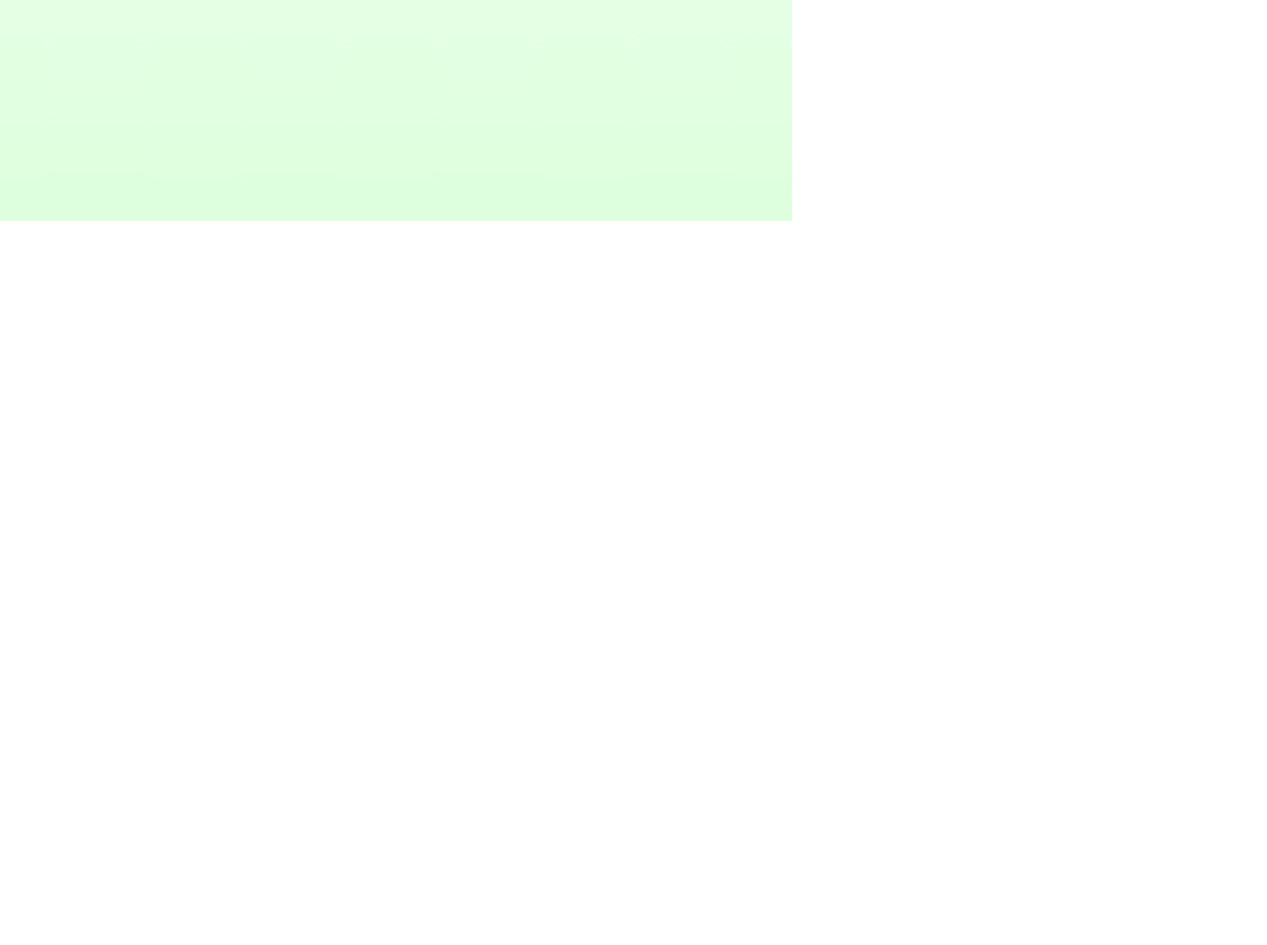
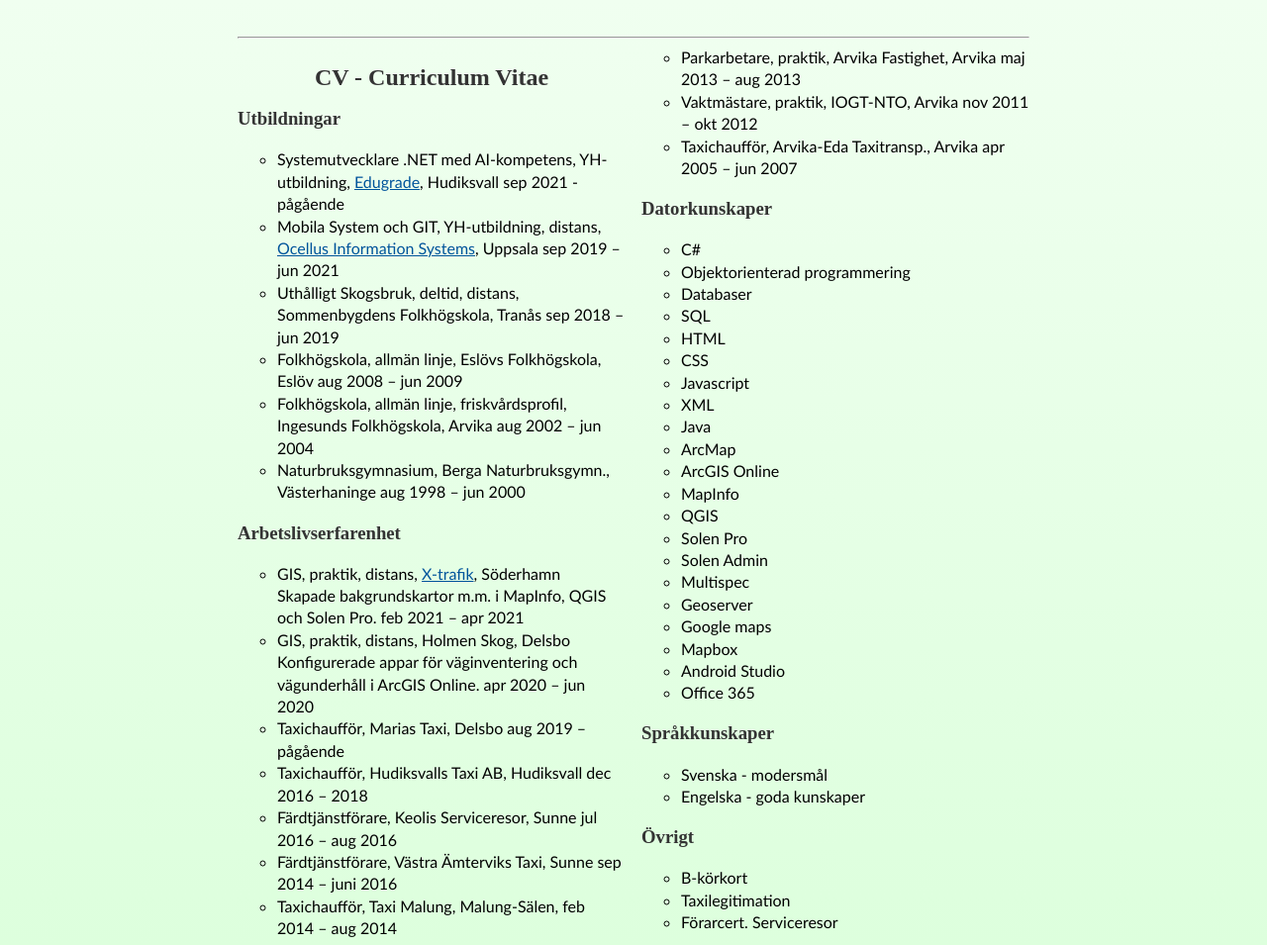
Before and after one commit to teros4me/cv, a plain HTML site: page om.html in a window 1280 px wide. Shown: the part 753-1708 px from the top of the page at 99% size. Before the commit the page ends 976 px from the top, so only its background shows below. Drawn offline with Linux system fonts and the light colour scheme; a web font is replaced by a local one.

```diff
--- a/om.html
+++ b/om.html
@@ -15,7 +15,7 @@
   </script>
   <title>Elijas CV</title>
 </head>
-<body>
+<body class="centrera">
 <header>
   <img src="okarta_banner.png" id="banner" alt="Karta över en påhittad ö">
   <nav>
@@ -24,7 +24,6 @@
       <li><a href="cv.html">CV</a></li>
       <li><a class="aktiv" href="om.html">Om mig</a></li>
       <li><a href="portfolio.html">Portfolio</a></li>
-      <li><a href="riktlinjer.html">Webbriktlinjer</a></li>
     </ul>
   </nav>
 </header>
@@ -41,7 +40,7 @@
       Hittills har jag läst kurserna Programmering med C# och .NET,
       Praktisk objektorienterad programmering, Programmering av databaser och SQL,
       Projektledning och agila metoder, och Webbutveckling frontend med HTML5 + CSS + Javascript.
-      Framöver kommer också kurserna Webbapplikationer i C# och ASP.NET, Designmönster och arkitektur,
+      Just nu läser jag Webbapplikationer i C# och ASP.NET. Framöver kommer också kurserna Designmönster och arkitektur,
       AI-komponenter och machine learning i Azure, DevOps, LIA och Examensarbete.
     </p>
     <p>Jag är även utbildad GIS-ingenjör genom YH-utbildningen
@@ -66,5 +65,78 @@
         kombinera mina kunskaper i både GIS och Systemutveckling i framtiden.
     </p>
   </section>
+  <hr>
+  <section class="kolumner">
+    <h1>CV - Curriculum Vitae</h1>
+  <h3>Utbildningar</h3>
+  <ul>
+    <li>Systemutvecklare .NET med AI-kompetens, YH-utbildning,
+      <a href="https://edugrade.com/" target="_blank">Edugrade</a>, Hudiksvall sep 2021 - pågående</li>
+    <li>Mobila System och GIT, YH-utbildning, distans,
+      <a href="https://www.ocellus.se/" target="_blank">Ocellus Information Systems</a>, Uppsala
+      sep 2019 – jun 2021</li>
+    <li>Uthålligt Skogsbruk, deltid, distans, Sommenbygdens Folkhögskola, Tranås
+      sep 2018 – jun 2019</li>
+    <li>Folkhögskola, allmän linje, Eslövs Folkhögskola, Eslöv
+      aug 2008 – jun 2009</li>
+    <li>Folkhögskola, allmän linje, friskvårdsprofil, Ingesunds Folkhögskola, Arvika
+      aug 2002 – jun 2004</li>
+    <li>Naturbruksgymnasium, Berga Naturbruksgymn., Västerhaninge aug 1998 – jun 2000</li>
+  </ul>
+  <h3>Arbetslivserfarenhet</h3>
+  <ul>
+    <li>GIS, praktik, distans, <a href="https://xtrafik.se/" target="_blank">X-trafik</a>, Söderhamn<br>
+      Skapade bakgrundskartor m.m. i MapInfo, QGIS
+      och Solen Pro.
+      feb 2021 – apr 2021</li>
+    <li>GIS, praktik, distans, Holmen Skog, Delsbo<br>
+      Konfigurerade appar för väginventering och
+      vägunderhåll i ArcGIS Online.
+      apr 2020 – jun 2020</li>
+    <li>Taxichaufför, Marias Taxi, Delsbo aug 2019 – pågående</li>
+    <li>Taxichaufför, Hudiksvalls Taxi AB, Hudiksvall dec 2016 – 2018</li>
+    <li>Färdtjänstförare, Keolis Serviceresor, Sunne jul 2016 – aug 2016</li>
+    <li>Färdtjänstförare, Västra Ämterviks Taxi, Sunne sep 2014 – juni 2016</li>
+    <li>Taxichaufför, Taxi Malung, Malung-Sälen, feb 2014 – aug 2014</li>
+    <li>Parkarbetare, praktik, Arvika Fastighet, Arvika maj 2013 – aug 2013</li>
+    <li>Vaktmästare, praktik, IOGT-NTO, Arvika nov 2011 – okt 2012</li>
+    <li>Taxichaufför, Arvika-Eda Taxitransp., Arvika apr 2005 – jun 2007</li>
+  </ul>
+  <h3 class="nysida">Datorkunskaper</h3>
+  <ul>
+    <li>C#</li>
+    <li>Objektorienterad programmering</li>
+    <li>Databaser</li>
+    <li>SQL</li>
+    <li>HTML</li>
+    <li>CSS</li>
+    <li>Javascript</li>
+    <li>XML</li>
+    <li>Java</li>
+    <li>ArcMap</li>
+    <li>ArcGIS Online</li>
+    <li>MapInfo</li>
+    <li>QGIS</li>
+    <li>Solen Pro</li>
+    <li>Solen Admin</li>
+    <li>Multispec</li>
+    <li>Geoserver</li>
+    <li>Google maps</li>
+    <li>Mapbox</li>
+    <li>Android Studio</li>
+    <li>Office 365</li>
+  </ul>
+  <h3>Språkkunskaper</h3>
+  <ul>
+    <li>Svenska - modersmål</li>
+    <li>Engelska - goda kunskaper</li>
+  </ul>
+  <h3>Övrigt</h3>
+  <ul>
+    <li>B-körkort</li>
+    <li>Taxilegitimation</li>
+    <li>Förarcert. Serviceresor</li>
+  </ul>
+  </section>
 </body>
 </html>
--- a/style.css
+++ b/style.css
@@ -77,11 +77,14 @@
 
   /* Modal popup slut */
 
-  * {
+  .centrera {
     max-width: 800px;
+    margin: 0 auto;
+
   }
 
   body {
+
     font-family: 'Trebuchet MS', 'Lucida Sans Unicode', Arial, sans-serif;
     line-height: 1.4em;
     background: linear-gradient(#fff, #dfd);
```
Also changed, not shown: cv.html (+1 -2 lines), index.html (+1 -9 lines), portfolio.html (+2 -3 lines), riktlinjer.html (deleted, +0 -100 lines), easteregg.jpg (deleted).
